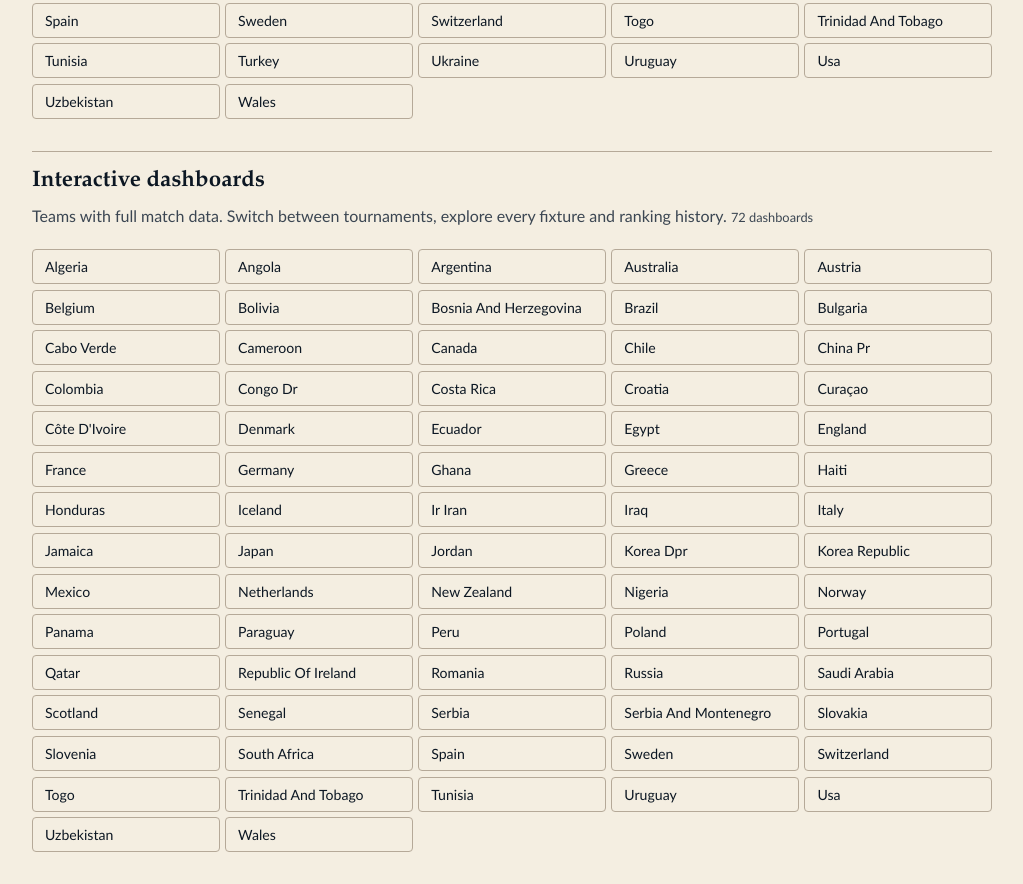
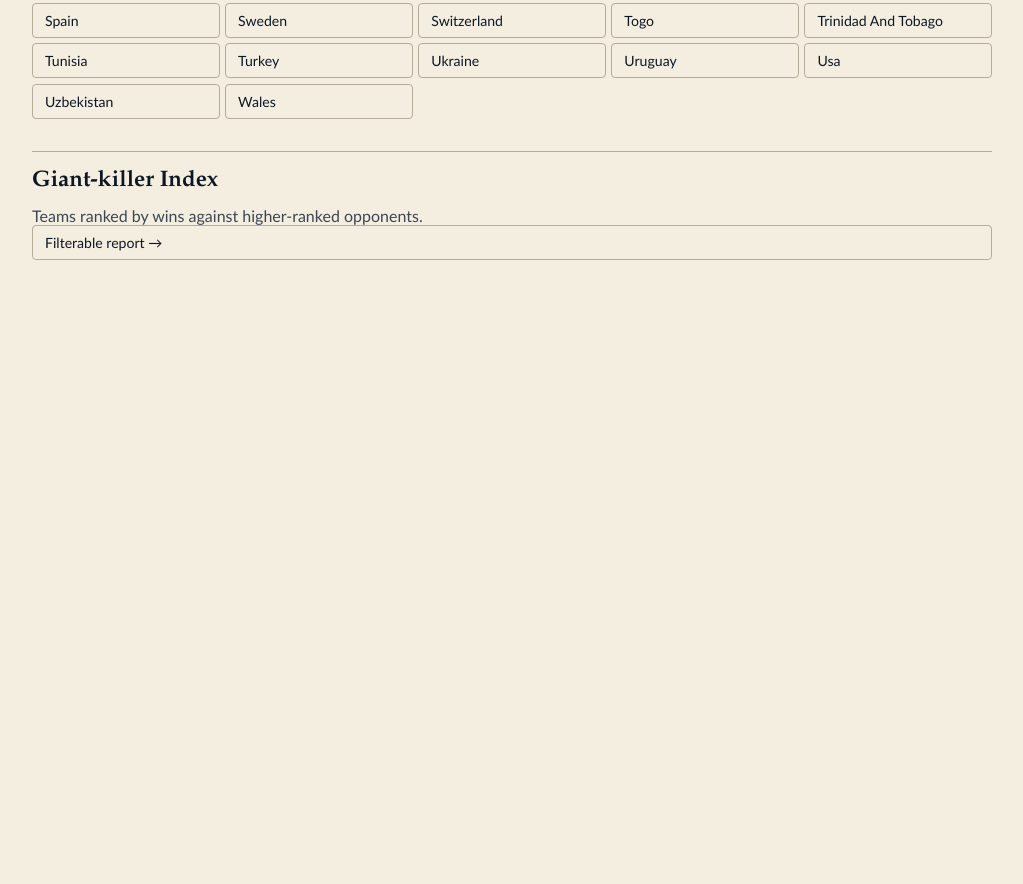
Before and after one commit to namuan/the-world-cup-index, a plain HTML site: page docs/index.html in a window 1280 px wide. Shown: the part 686-1570 px from the top of the page, without its empty margins (128-1151 px from the left). After the commit the page ends 1002 px from the top, so only its background shows below. Drawn offline with Linux system fonts and the light colour scheme.

Commit message:
Remove interactive dashboards section from index

```diff
--- a/docs/index.html
+++ b/docs/index.html
@@ -121,82 +121,8 @@
     <li><a href="uzbekistan-world-cups-all.html">Uzbekistan</a></li>
     <li><a href="wales-world-cups-all.html">Wales</a></li>
   </ul>
-  <h2>Interactive dashboards</h2>
-  <p>Teams with full match data. Switch between tournaments, explore every fixture and ranking history. <span class="counts">72 dashboards</span></p>
-  <ul>
-            <li><a href="algeria-world-cup-tabs.html">Algeria</a></li>
-    <li><a href="angola-world-cup-tabs.html">Angola</a></li>
-    <li><a href="argentina-world-cup-tabs.html">Argentina</a></li>
-    <li><a href="australia-world-cup-tabs.html">Australia</a></li>
-    <li><a href="austria-world-cup-tabs.html">Austria</a></li>
-    <li><a href="belgium-world-cup-tabs.html">Belgium</a></li>
-    <li><a href="bolivia-world-cup-tabs.html">Bolivia</a></li>
-    <li><a href="bosnia_and_herzegovina-world-cup-tabs.html">Bosnia And Herzegovina</a></li>
-    <li><a href="brazil-world-cup-tabs.html">Brazil</a></li>
-    <li><a href="bulgaria-world-cup-tabs.html">Bulgaria</a></li>
-    <li><a href="cabo_verde-world-cup-tabs.html">Cabo Verde</a></li>
-    <li><a href="cameroon-world-cup-tabs.html">Cameroon</a></li>
-    <li><a href="canada-world-cup-tabs.html">Canada</a></li>
-    <li><a href="chile-world-cup-tabs.html">Chile</a></li>
-    <li><a href="china_pr-world-cup-tabs.html">China Pr</a></li>
-    <li><a href="colombia-world-cup-tabs.html">Colombia</a></li>
-    <li><a href="congo_dr-world-cup-tabs.html">Congo Dr</a></li>
-    <li><a href="costa_rica-world-cup-tabs.html">Costa Rica</a></li>
-    <li><a href="croatia-world-cup-tabs.html">Croatia</a></li>
-    <li><a href="curaçao-world-cup-tabs.html">Curaçao</a></li>
-    <li><a href="côte_d'ivoire-world-cup-tabs.html">Côte D'Ivoire</a></li>
-    <li><a href="denmark-world-cup-tabs.html">Denmark</a></li>
-    <li><a href="ecuador-world-cup-tabs.html">Ecuador</a></li>
-    <li><a href="egypt-world-cup-tabs.html">Egypt</a></li>
-    <li><a href="england-world-cup-tabs.html">England</a></li>
-    <li><a href="france-world-cup-tabs.html">France</a></li>
-    <li><a href="germany-world-cup-tabs.html">Germany</a></li>
-    <li><a href="ghana-world-cup-tabs.html">Ghana</a></li>
-    <li><a href="greece-world-cup-tabs.html">Greece</a></li>
-    <li><a href="haiti-world-cup-tabs.html">Haiti</a></li>
-    <li><a href="honduras-world-cup-tabs.html">Honduras</a></li>
-    <li><a href="iceland-world-cup-tabs.html">Iceland</a></li>
-    <li><a href="ir_iran-world-cup-tabs.html">Ir Iran</a></li>
-    <li><a href="iraq-world-cup-tabs.html">Iraq</a></li>
-    <li><a href="italy-world-cup-tabs.html">Italy</a></li>
-    <li><a href="jamaica-world-cup-tabs.html">Jamaica</a></li>
-    <li><a href="japan-world-cup-tabs.html">Japan</a></li>
-    <li><a href="jordan-world-cup-tabs.html">Jordan</a></li>
-    <li><a href="korea_dpr-world-cup-tabs.html">Korea Dpr</a></li>
-    <li><a href="korea_republic-world-cup-tabs.html">Korea Republic</a></li>
-    <li><a href="mexico-world-cup-tabs.html">Mexico</a></li>
-    <li><a href="netherlands-world-cup-tabs.html">Netherlands</a></li>
-    <li><a href="new_zealand-world-cup-tabs.html">New Zealand</a></li>
-    <li><a href="nigeria-world-cup-tabs.html">Nigeria</a></li>
-    <li><a href="norway-world-cup-tabs.html">Norway</a></li>
-    <li><a href="panama-world-cup-tabs.html">Panama</a></li>
-    <li><a href="paraguay-world-cup-tabs.html">Paraguay</a></li>
-    <li><a href="peru-world-cup-tabs.html">Peru</a></li>
-    <li><a href="poland-world-cup-tabs.html">Poland</a></li>
-    <li><a href="portugal-world-cup-tabs.html">Portugal</a></li>
-    <li><a href="qatar-world-cup-tabs.html">Qatar</a></li>
-    <li><a href="republic_of_ireland-world-cup-tabs.html">Republic Of Ireland</a></li>
-    <li><a href="romania-world-cup-tabs.html">Romania</a></li>
-    <li><a href="russia-world-cup-tabs.html">Russia</a></li>
-    <li><a href="saudi_arabia-world-cup-tabs.html">Saudi Arabia</a></li>
-    <li><a href="scotland-world-cup-tabs.html">Scotland</a></li>
-    <li><a href="senegal-world-cup-tabs.html">Senegal</a></li>
-    <li><a href="serbia-world-cup-tabs.html">Serbia</a></li>
-    <li><a href="serbia_and_montenegro-world-cup-tabs.html">Serbia And Montenegro</a></li>
-    <li><a href="slovakia-world-cup-tabs.html">Slovakia</a></li>
-    <li><a href="slovenia-world-cup-tabs.html">Slovenia</a></li>
-    <li><a href="south_africa-world-cup-tabs.html">South Africa</a></li>
-    <li><a href="spain-world-cup-tabs.html">Spain</a></li>
-    <li><a href="sweden-world-cup-tabs.html">Sweden</a></li>
-    <li><a href="switzerland-world-cup-tabs.html">Switzerland</a></li>
-    <li><a href="togo-world-cup-tabs.html">Togo</a></li>
-    <li><a href="trinidad_and_tobago-world-cup-tabs.html">Trinidad And Tobago</a></li>
-    <li><a href="tunisia-world-cup-tabs.html">Tunisia</a></li>
-    <li><a href="uruguay-world-cup-tabs.html">Uruguay</a></li>
-    <li><a href="usa-world-cup-tabs.html">Usa</a></li>
-    <li><a href="uzbekistan-world-cup-tabs.html">Uzbekistan</a></li>
-    <li><a href="wales-world-cup-tabs.html">Wales</a></li>
-  </ul>
+  <h2>Giant-killer Index</h2>
+  <p>Teams ranked by wins against higher-ranked opponents. <a href="effectiveness.html">Filterable report →</a></p>
 </main>
 </body>
 </html>
```
Also changed, not shown: 1 other file.
